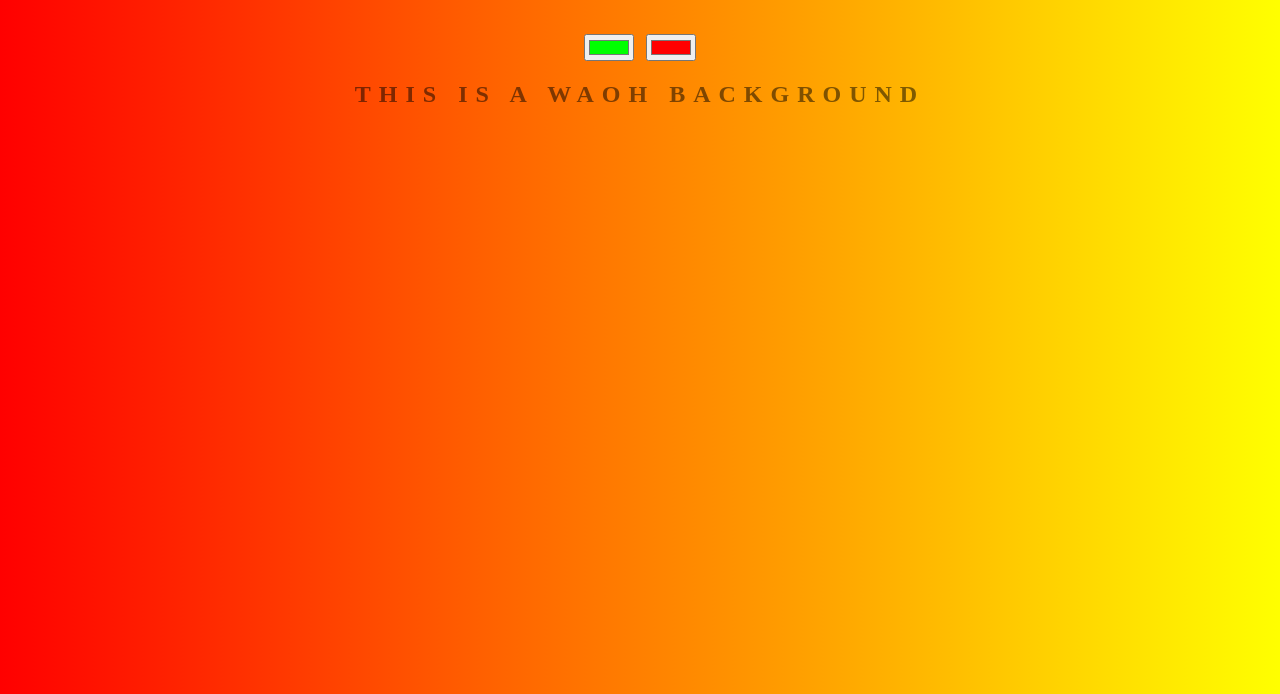
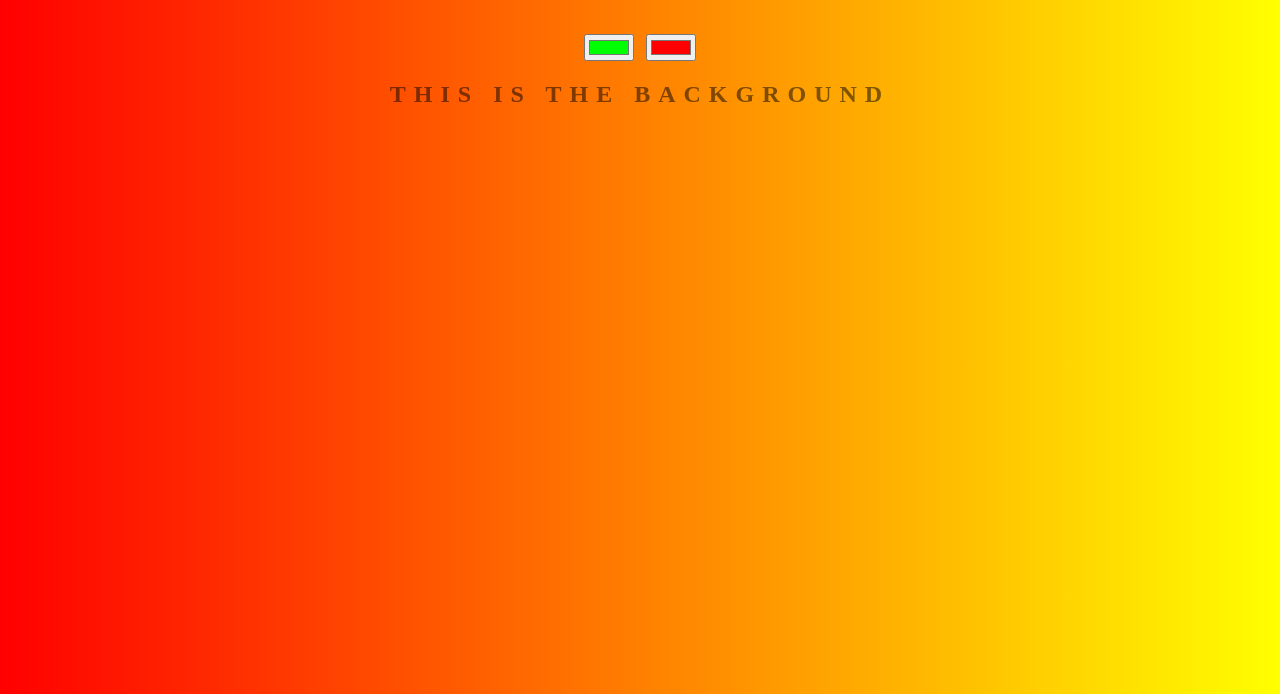
Before and after one commit to yokutoro/background-generator, a website: page index.html in a window 1280 px wide. Shown: the part 106-800 px from the top of the page. Drawn offline with Linux system fonts and the light colour scheme.

Commit message:
correcting the text

```diff
--- a/index.html
+++ b/index.html
@@ -8,7 +8,7 @@
 	<h1>COOL Generator</h1>
 	<input class="color1" type="color" name="color1" value="#00ff00">
 	<input class="color2" type="color" name="color2" value="#ff0000">
-	<h2>This is a waoh background</h2>
+	<h2>This is the background</h2>
 	<h3></h3>
 	<script type="text/javascript" src="script.js"></script>
 </body>
```
Also changed, not shown: package.json (added, +19 -0 lines).
